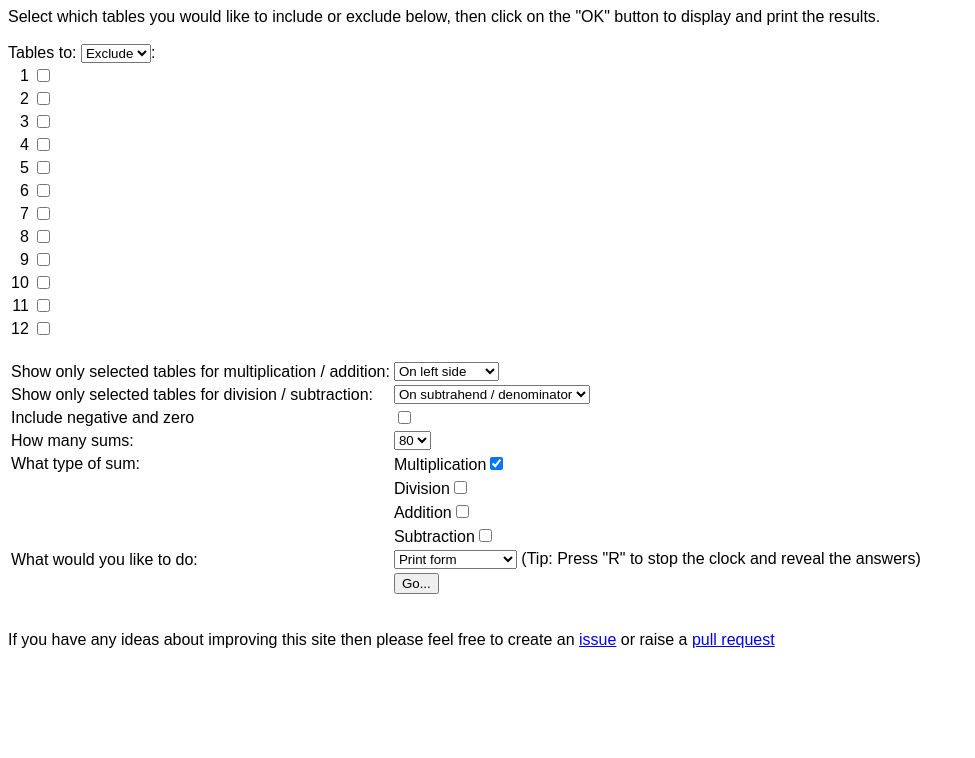
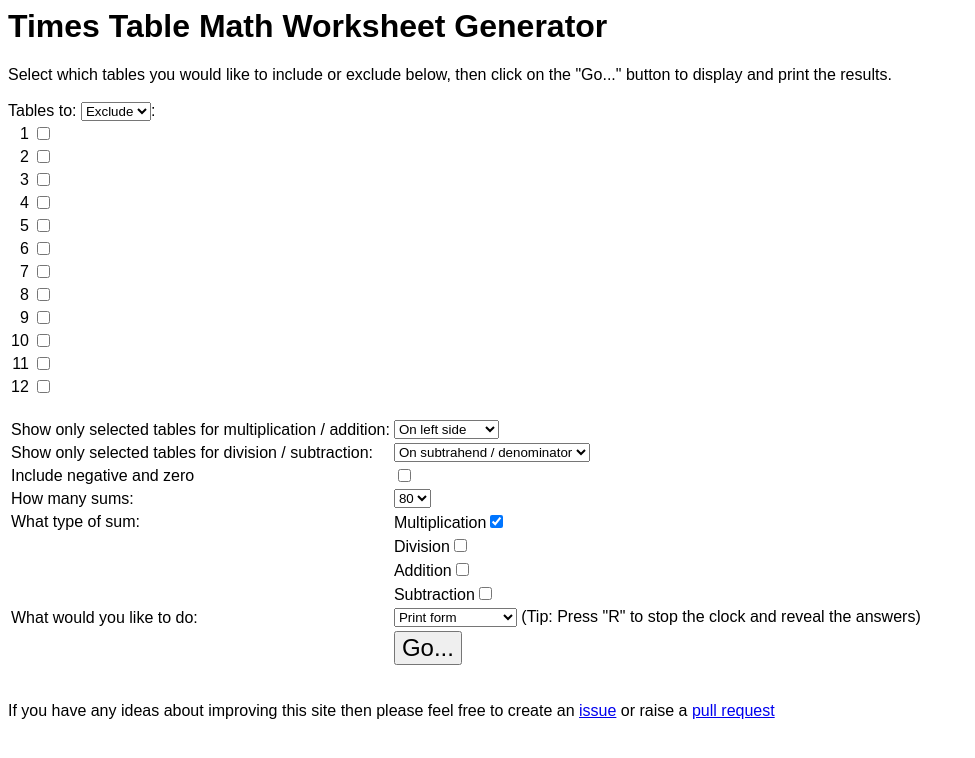
Before and after one commit to john-gom/times-tables, a plain HTML site: page index.html in a window 1280 px wide. Shown: the whole page, without its empty margins (0-975 px from the left). Drawn offline with Linux system fonts and the light colour scheme.

Commit message:
chore: Improve search optimization
Signed-off-by: John Gomersall <thegoms@gmail.com>

```diff
--- a/index.html
+++ b/index.html
@@ -1,16 +1,13 @@
 <!DOCTYPE HTML PUBLIC "-//W3C//DTD HTML 3.2 Final//EN">
 <html>
 <head>
-    <title>Times Table Generator</title>
-    <!--
-   HTML 3.2
-   Document type as defined on http://www.w3.org/TR/REC-html32
--->
+    <title>Times Table Math Worksheet Generator</title>
     <meta http-equiv="Content-Type" content="text/html; charset=ISO-8859-1" />
     <style type="text/css">
-  	  	div.Normal {font-family: sans-serif}
+  	  	body {font-family: sans-serif}
   	  	td {text-align: right}
   	  	td.norm {text-align: left}
+        #submit {font-size: x-large}
   	</style>
 <!-- Google tag (gtag.js) -->
 <script async src="https://www.googletagmanager.com/gtag/js?id=G-Y29LF4EW12"></script>
@@ -42,10 +39,11 @@
 </script>
 </head>
 <body>
+    <h1>Times Table Math Worksheet Generator</h1>
     <div class="Normal">
         <form action="tables.html" method="get">
             Select which tables you would like to include or exclude below, then click on the
-            "OK" button to display and print the results.
+            "Go..." button to display and print the results.
             <br />
             <br />
             Tables to:&nbsp;<select name="scope">
```
